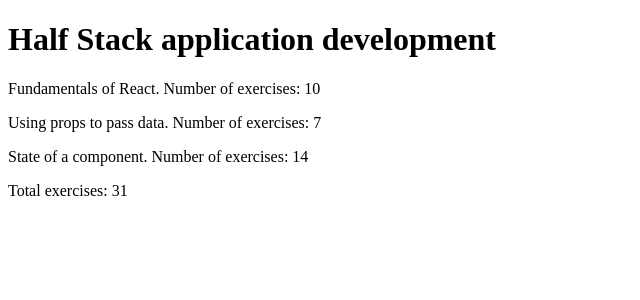
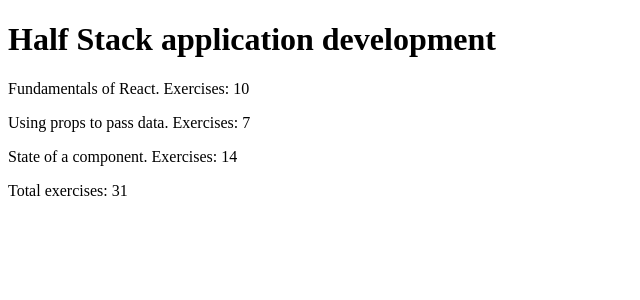
Before and after one commit to MisterOz93/fullstackopen_2022, a React (Create React App) app in the folder part1/courseinfo/: page / in a window 1280 px wide. Shown: the top 300 px of the page, without its empty margins (0-640 px from the left). Built offline with nearby package versions, Linux system fonts and the light colour scheme.

Commit message:
Complete exercise 1.2, refactor Content component to display 3 Part components.

```diff
--- a/part1/courseinfo/src/App.js
+++ b/part1/courseinfo/src/App.js
@@ -6,11 +6,22 @@ const Header = (props) => {
   )
 }
 
+const Part = (props) => {
+  return(
+    <>
+    <p>{props.part}. Exercises: {props.exercises}</p>
+    </>
+  )
+
+}
+
 const Content = (props) => {
   return(
-    <>
-    <p>{props.part}. Number of exercises: {props.exercises}</p>
-    </>
+    <div>
+    <Part part={props.parts[0]} exercises={props.exercises[0]}/>
+    <Part part={props.parts[1]} exercises={props.exercises[1]}/>
+    <Part part={props.parts[2]} exercises={props.exercises[2]}/>
+    </div>
   )
 }
 
@@ -31,14 +42,13 @@ const App = () => {
   const exercises2 = 7
   const part3 = 'State of a component'
   const exercises3 = 14
-
+  const parts = [part1, part2, part3]
+  const exercises = [exercises1, exercises2, exercises3]
   return (
     <div>
       <Header name={course}/>
-      <Content part={part1} exercises={exercises1} />
-      <Content part={part2} exercises={exercises2} />
-      <Content part={part3} exercises={exercises3} />
-      <Total total={exercises1+exercises2+exercises3}/>
+      <Content parts={parts} exercises={exercises}/>
+      <Total total={exercises1 + exercises2 + exercises3}/>
     </div>
   )
 }
```
